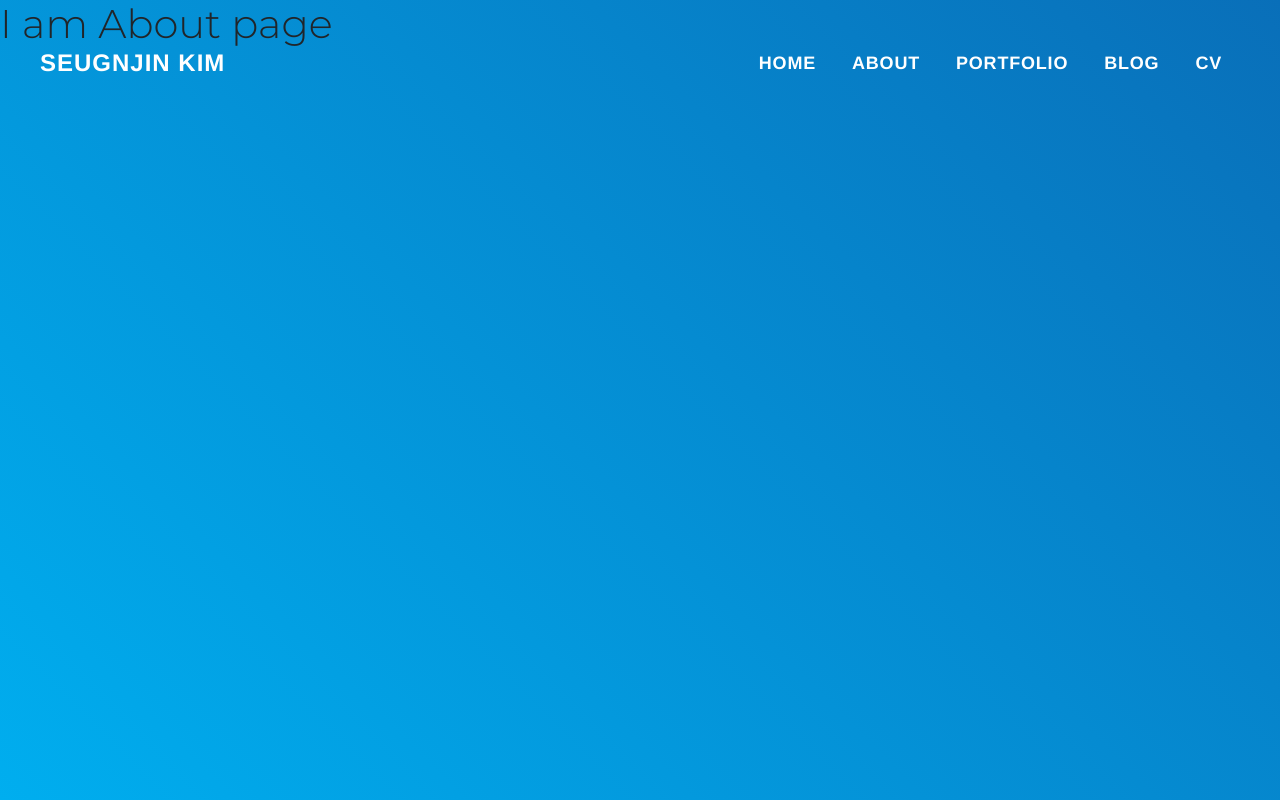
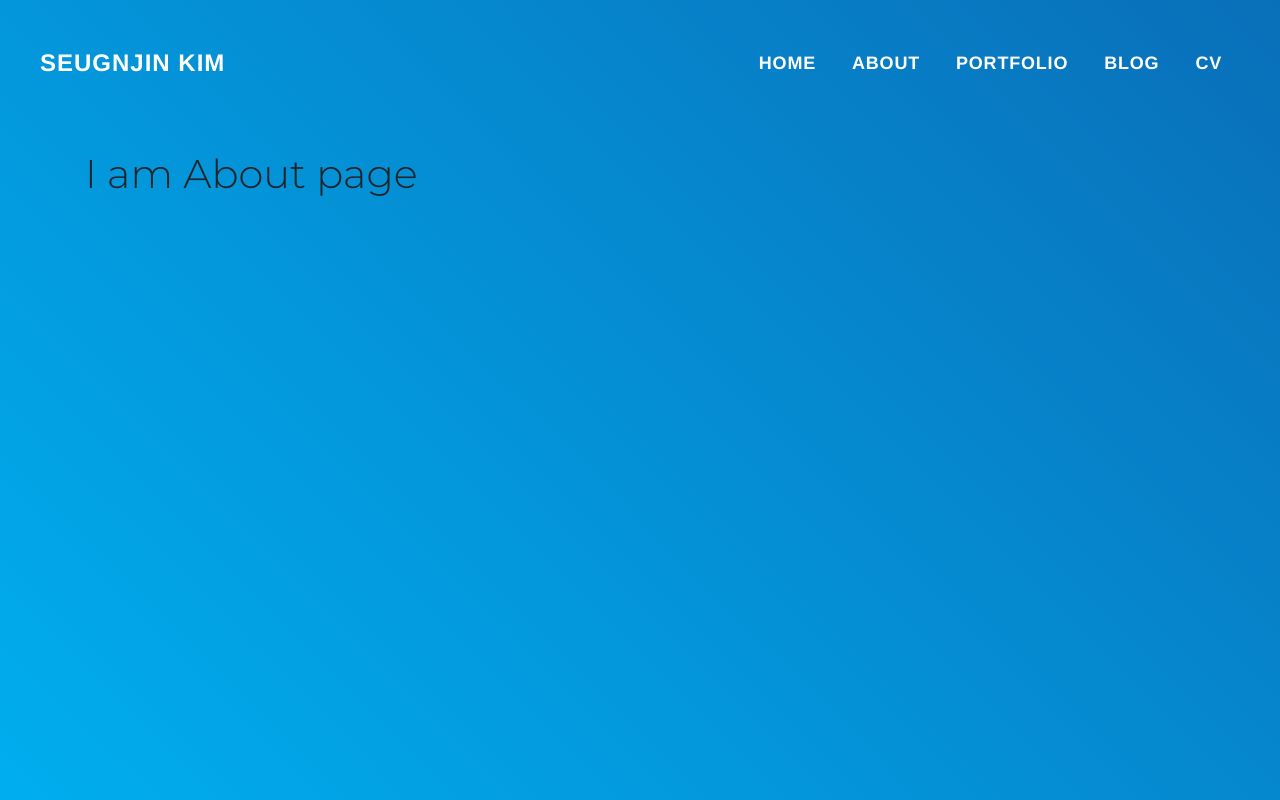
Before and after one commit to vjavmahs1/Portfolio-next.js, a Next.js app: page /about in a window 1280 px wide. Built offline with nearby package versions, Linux system fonts and the light colour scheme; a web font is replaced by a local one.

Commit message:
-added BasePage

```diff
--- /dev/null
+++ b/components/BasePage.js
@@ -0,0 +1,21 @@
+import {Container} from 'reactstrap'
+
+const BasePage = (props) => {
+    const {className} = props;
+
+   // const className = props.className || ''
+
+    return (
+        <div className ={`base-page ${className}`}>
+            <Container>
+                {props.children}
+            </Container>
+        </div>
+    )
+}
+
+BasePage.defaultProps = {
+    className: ''
+}
+
+export default BasePage
--- a/pages/about.js
+++ b/pages/about.js
@@ -1,12 +1,14 @@
 import React from 'react'
 import BaseLayout from '../components/layouts/BaseLayout'
-
+import BasePage from '../components/BasePage'
 
 class About extends React.Component {
     render() {
         return (
             <BaseLayout>
-                <h1>I am About page</h1>
+                <BasePage className='about-page'>
+                    <h1>I am About page</h1>
+                </BasePage>
             </BaseLayout>
         )
     }
--- a/pages/blogs.js
+++ b/pages/blogs.js
@@ -1,12 +1,16 @@
 import React from 'react'
 import BaseLayout from '../components/layouts/BaseLayout'
+import BasePage from '../components/BasePage'
 
 
 class Blogs extends React.Component {
     render() {
         return (
             <BaseLayout>
-                <h1>I am Blogs page</h1>
+                <BasePage>
+                    <h1>I am Blogs page</h1>
+
+                </BasePage>
             </BaseLayout>
         )
     }
--- a/styles/main.scss
+++ b/styles/main.scss
@@ -21,3 +21,7 @@
 .absolute {
     position: absolute;
 }
+
+.base-page{
+    padding-top: 150px;
+}
```
Also changed, not shown: pages/cv.js (+6 -1 lines), pages/portfolio.js (+6 -4 lines), pages/portfolios.js (+9 -5 lines).
